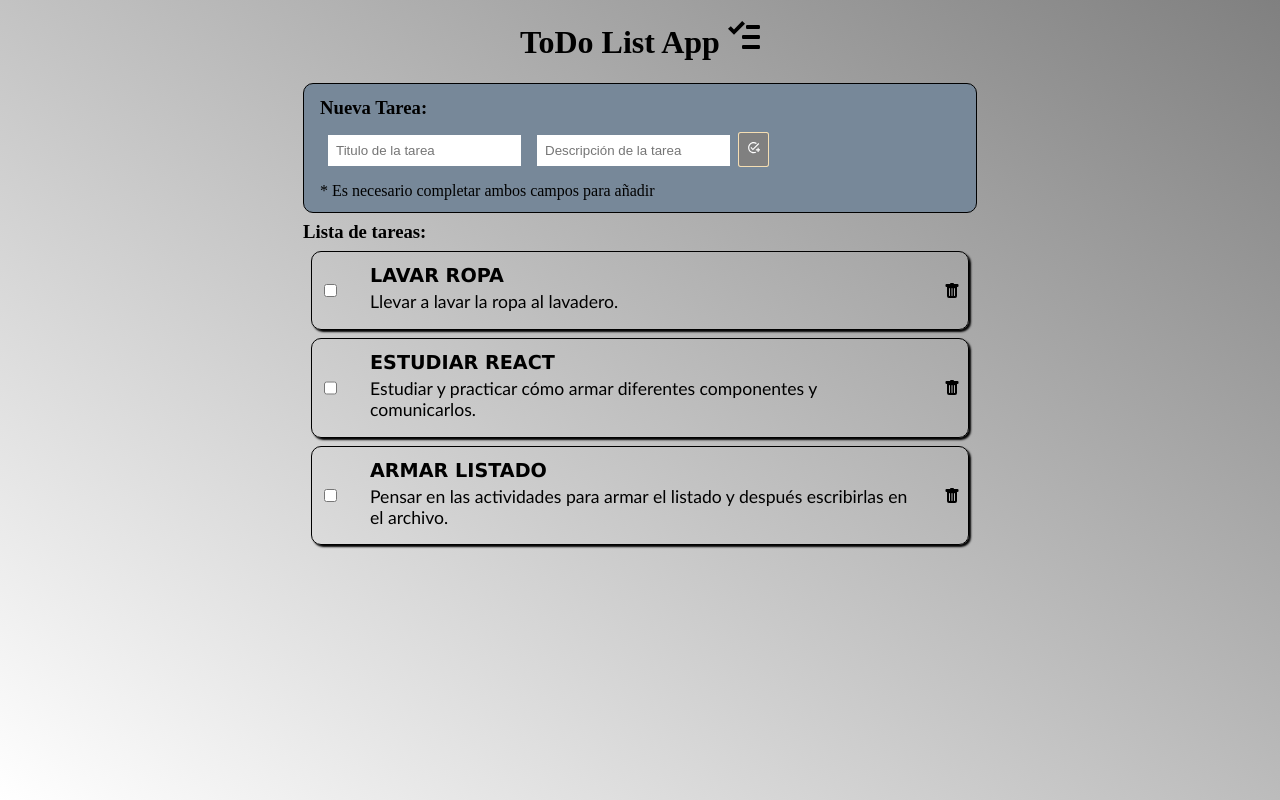
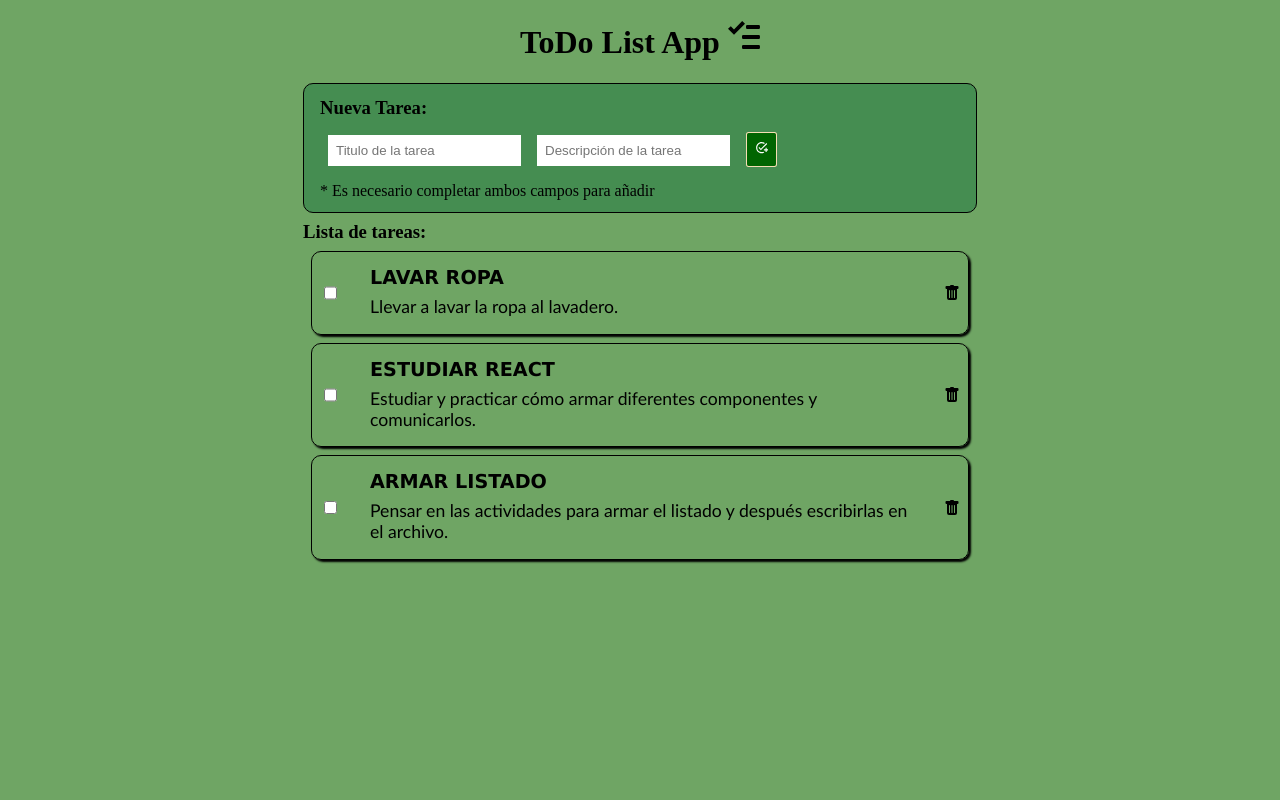
Before and after one commit to SimonMarcelo/React_22805_Ejercicios, a React (Create React App) app: page / in a window 1280 px wide. Built offline with nearby package versions, Linux system fonts and the light colour scheme.

Commit message:
nuevo estilo

```diff
--- a/src/index.css
+++ b/src/index.css
@@ -2,8 +2,8 @@ body{
     margin:0;
     width: 100%;
     height: 100vh;
-    background-color: lightgray;
-    background: linear-gradient(215deg, grey, white);
+    background-color:rgba(83, 148, 70, 0.836)
+
 }
 
 #root {
@@ -76,7 +76,7 @@ body{
     padding: 0.3rem 1rem;
     border: 1px solid black;
     border-radius: 10px;
-    background-color:lightslategrey ;
+    background-color:rgb(69, 141, 81) ;
     width: 50vw;
 }
 
@@ -84,6 +84,7 @@ body{
     margin: 0.5rem;
     padding: 0.5rem;
     border: none;
+    max-width: 80%;
 }
 
 .botonSubmit {
@@ -91,8 +92,9 @@ body{
     font-family:Verdana, Geneva, Tahoma, sans-serif;
     border: 1px solid wheat;
     border-radius: 8%;
-    background-color: gray;
+    background-color: rgb(1, 101, 1);
     color: white;
+    margin-left: 0.5rem;;
 }
 
 .flexRow , .tabla__div {
@@ -130,6 +132,7 @@ body{
     font-size: 1.2rem;
     text-transform: uppercase;
     font-family: Verdana, Geneva, Tahoma, sans-serif;
+    line-height: 1.3rem;
 }
 
 .tabla__descripcion {
```
